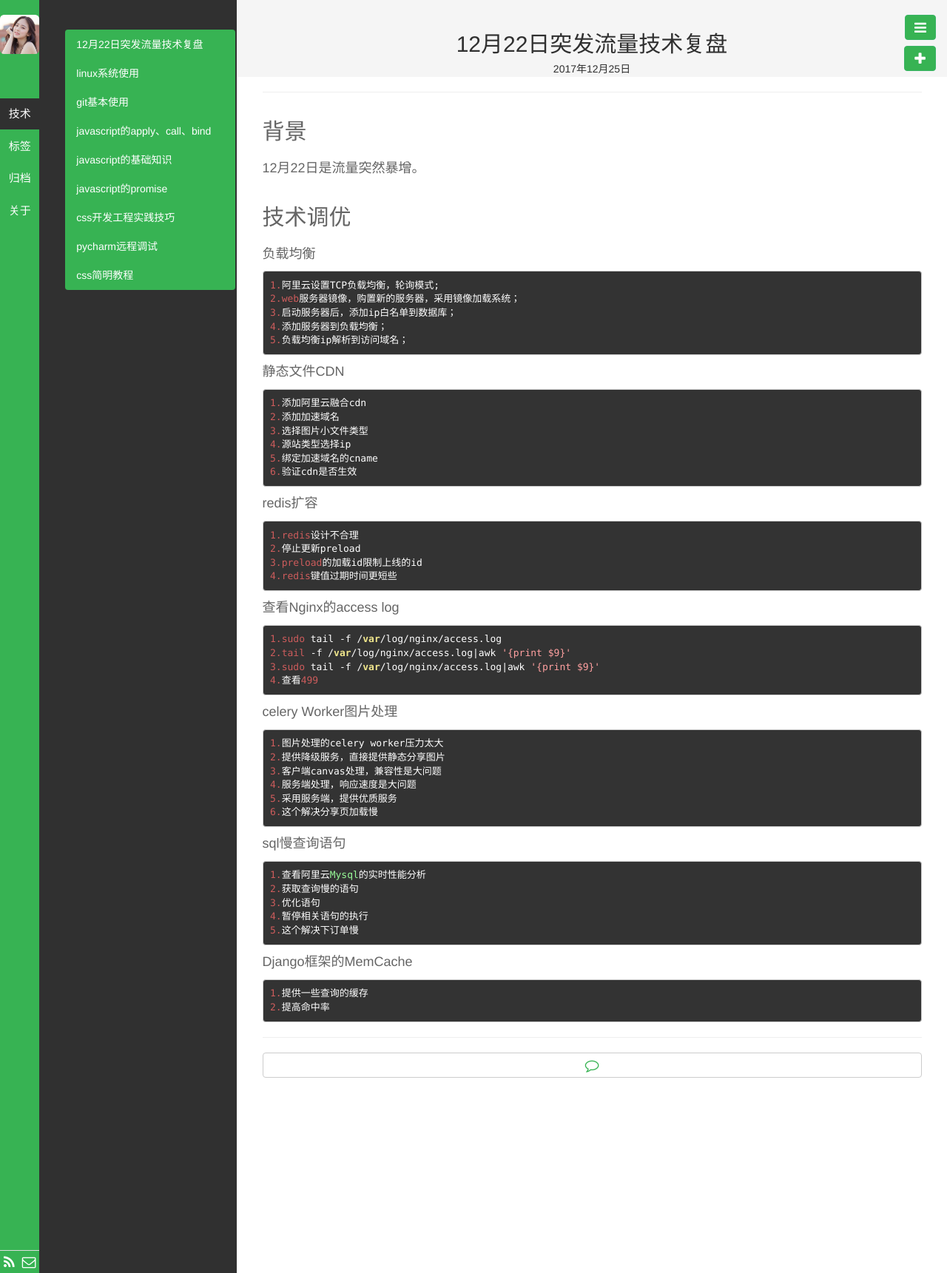
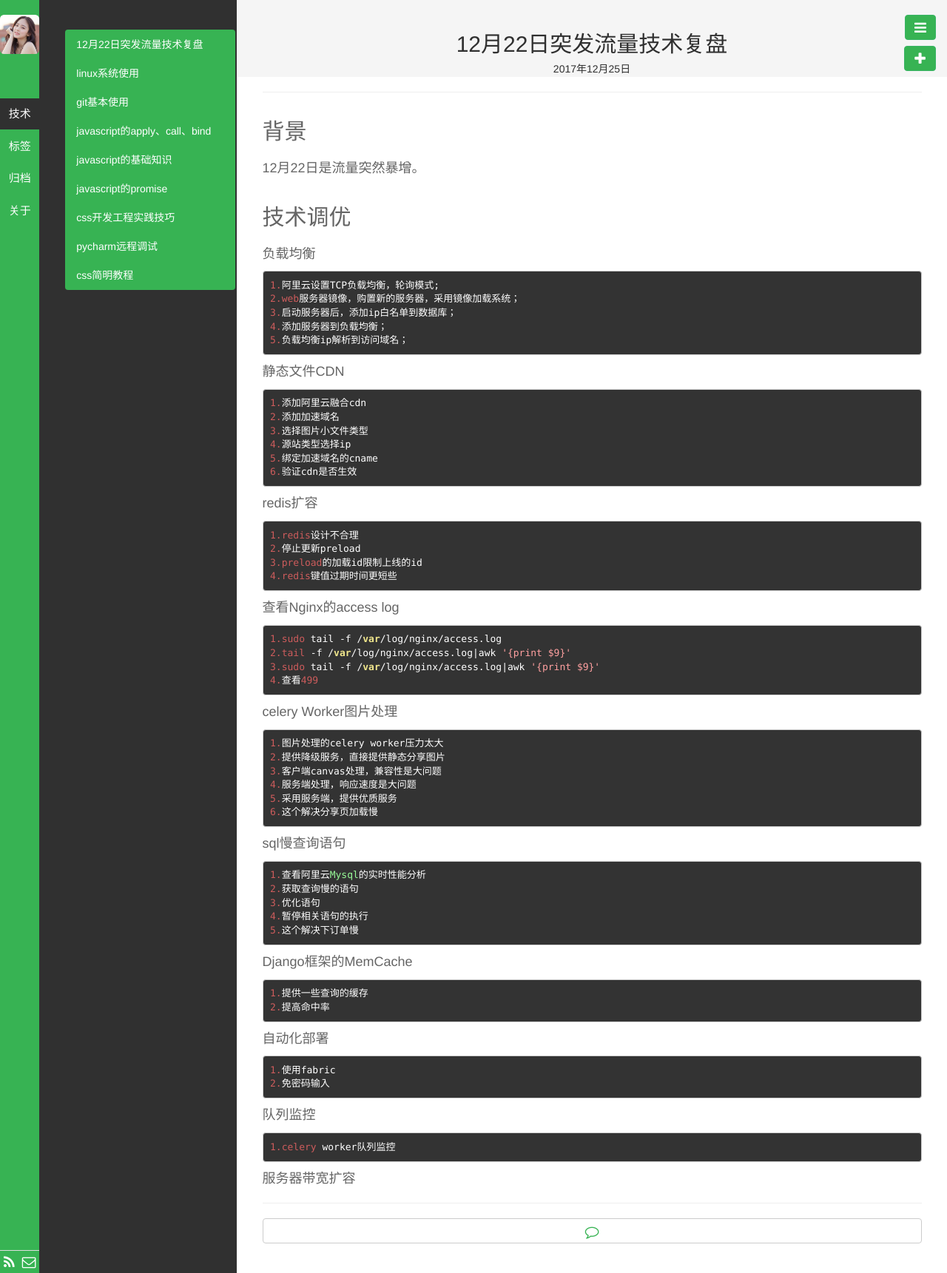
Before and after one commit to SinCatGit/SinCatGit.github.io, a Jekyll site: the page built from _posts/技术/2017-12-22-fbc-activity-birthday-replay.md, in a window 1280 px wide. Shown: the whole page at 74% size. Built offline with Jekyll 4.4.1, drawn with Linux system fonts in a browser that asks for light colours.

Commit message:
大流量应对补充

```diff
--- a/_posts/技术/2017-12-22-fbc-activity-birthday-replay.md
+++ b/_posts/技术/2017-12-22-fbc-activity-birthday-replay.md
@@ -68,3 +68,14 @@ Django框架的MemCache
 
     1.提供一些查询的缓存
     2.提高命中率
+
+自动化部署
+
+    1.使用fabric
+    2.免密码输入
+
+队列监控
+
+    1.celery worker队列监控
+
+服务器带宽扩容
```
